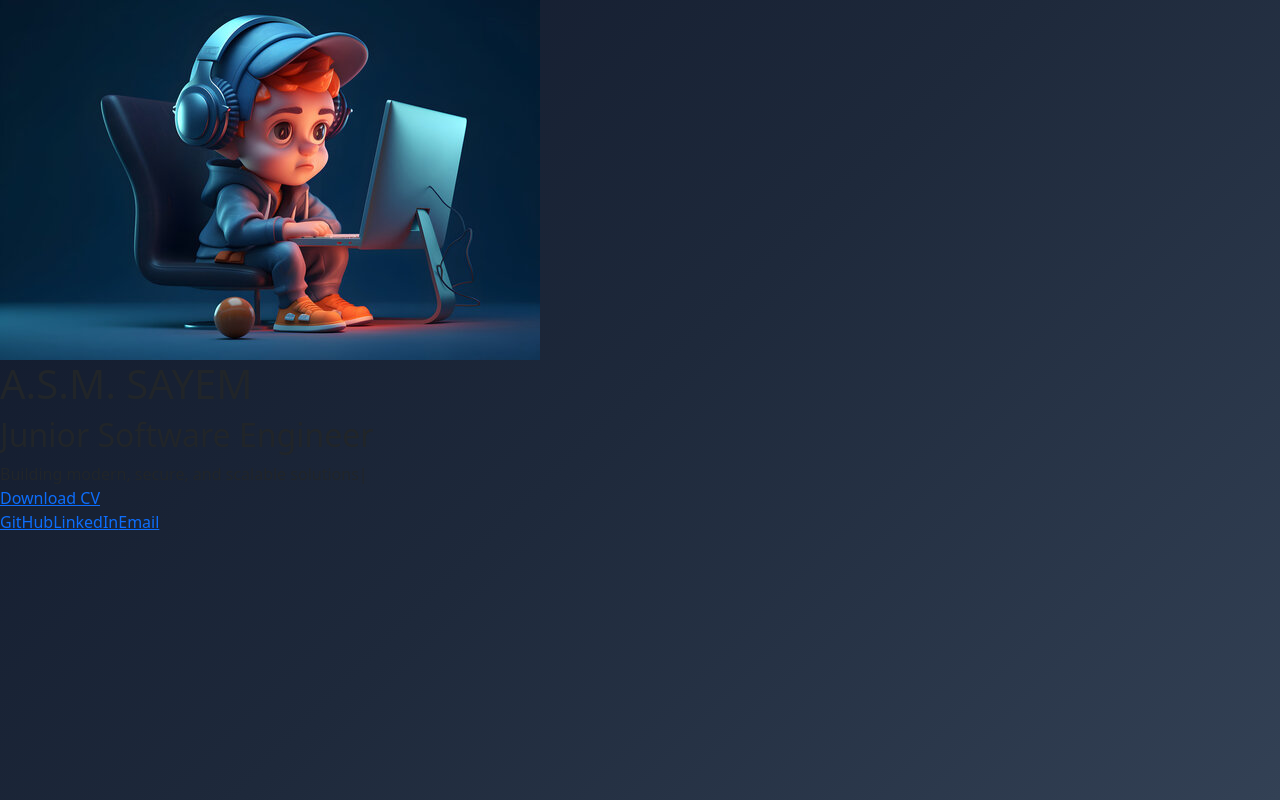
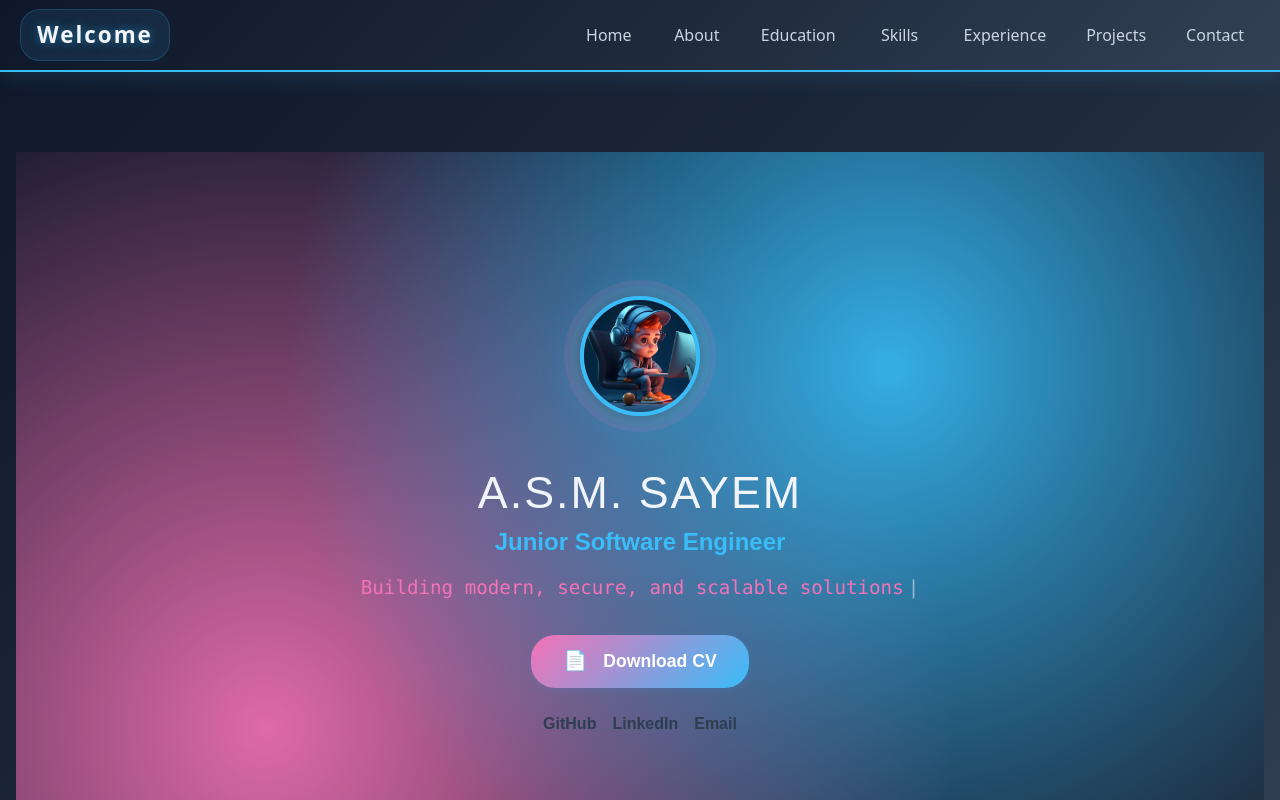
Before and after one commit to ASM-SAYEM/PORTFOLIO, an Angular app: page / in a window 1280 px wide. Shown: the top 800 px of the page. Built offline with nearby package versions, Linux system fonts and the light colour scheme.

Commit message:
Update app.html

```diff
--- a/src/app/app.html
+++ b/src/app/app.html
@@ -1,38 +1,21 @@
-<!DOCTYPE html>
-<html lang="en">
-<head>
-  <meta charset="UTF-8">
-  <meta name="viewport" content="width=device-width, initial-scale=1.0">
-  <title>A.S.M. SAYEM - Portfolio</title>
-  <link rel="stylesheet" href="home.css">
-</head>
-<body>
-  <div class="home-hero">
-    <div class="hero-bg"></div>
-    <div class="hero-content">
-      <div class="avatar-frame">
-        <img src="assets/images/homeNew.jpg" alt="A.S.M. Sayem" class="avatar-img" onerror="this.style.display='none';this.nextElementSibling.style.display='flex';" />
-        <div class="avatar-placeholder" style="display:none;">A.S.M.</div>
-      </div>
-      <div class="intro-block">
-        <h1 class="hero-name">A.S.M. SAYEM</h1>
-        <h2 class="hero-title">Junior Software Engineer</h2>
-        <div class="hero-tagline">
-          <span class="tagline-text">Building modern, secure, and scalable solutions</span>
-          <span class="tagline-cursor">|</span>
-        </div>
-                  <div class="hero-buttons">
+<nav class="unique-navbar">
+  <div class="nav-container">
+    <div class="nav-brand">
+      <span class="brand-text">Welcome</span>
+    </div>
 
-            <a href="../../../assets/A.S.M.SAYEM.pdf" class="hero-btn download-cv" download="A.S.M.SAYEM_CV.pdf"><span>Download CV</span></a>
-          </div>
-        <div class="hero-socials">
-  <a href="https://github.com/ASM-SAYEM" class="social-link" title="GitHub" target="_blank" rel="noopener noreferrer">GitHub</a>
-  <a href="https://www.linkedin.com/in/a-s-m-sayem-988778265" class="social-link" title="LinkedIn" target="_blank" rel="noopener noreferrer">LinkedIn</a>
-  <a href="mailto:asmsayemsetu@gmail.com" class="social-link" title="Email" target="_blank" rel="noopener noreferrer">Email</a>
-</div>
-
-      </div>
+    <div class="nav-links">
+      <a class="nav-link" routerLink="/home" routerLinkActive="active">Home</a>
+      <a class="nav-link" routerLink="/about-me" routerLinkActive="active">About</a>
+      <a class="nav-link" routerLink="/education" routerLinkActive="active">Education</a>
+      <a class="nav-link" routerLink="/skills" routerLinkActive="active">Skills</a>
+      <a class="nav-link" routerLink="/experience" routerLinkActive="active">Experience</a>
+      <a class="nav-link" routerLink="/projects" routerLinkActive="active">Projects</a>
+      <a class="nav-link" routerLink="/contact-me" routerLinkActive="active">Contact</a>
     </div>
   </div>
-</body>
-</html>
+</nav>
+
+<div class="main-content">
+  <router-outlet></router-outlet>
+</div>
```
